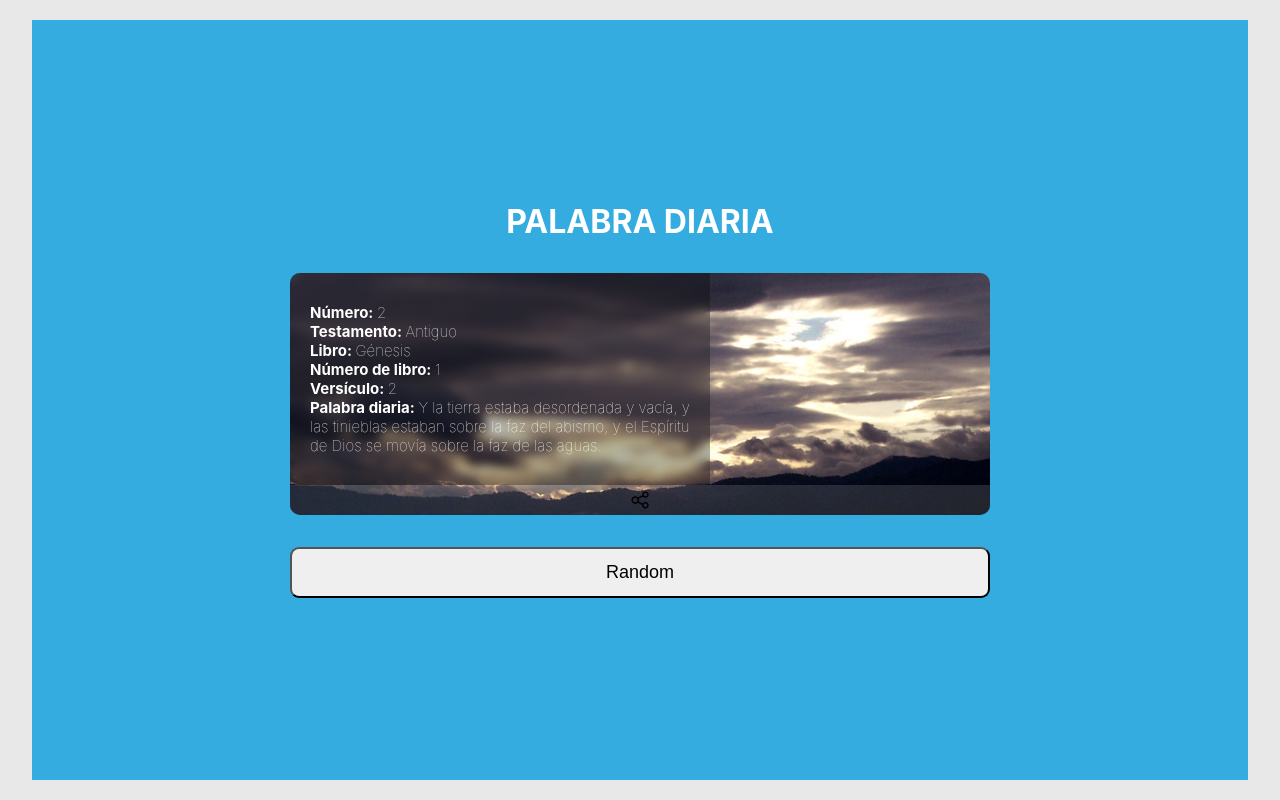
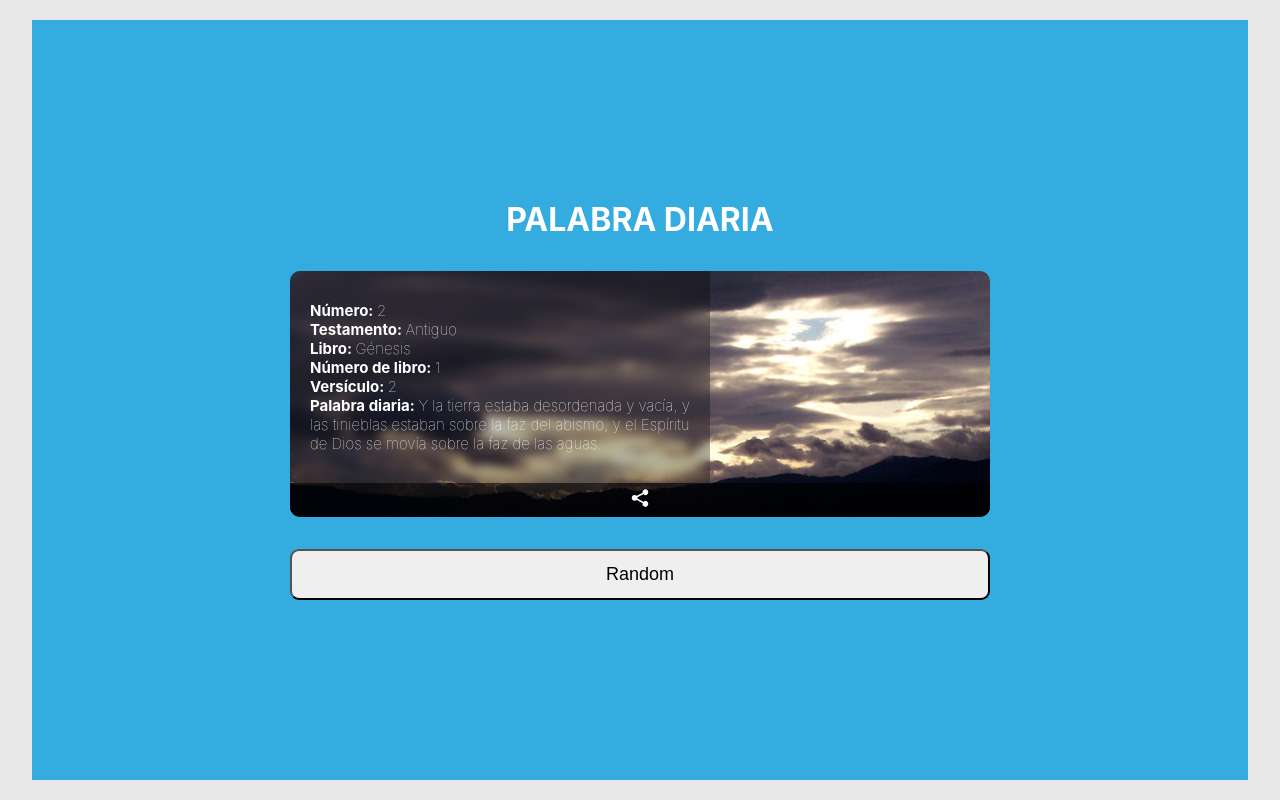
Before and after one commit to kevinok124/palabra-diaria, a React (Create React App) app in the folder frontend/: page / in a window 1280 px wide. Built offline with nearby package versions, Linux system fonts and the light colour scheme.

Commit message:
boton compartir

```diff
--- a/frontend/src/components/card.css
+++ b/frontend/src/components/card.css
@@ -48,7 +48,7 @@
 .card-social{
   width: 100%;
   height: auto;
-  background: rgba(255, 255, 255, 0.133);
+  background: rgba(0, 0, 0, 0.711);
   padding: 5px;
   border-radius: 0 0 10px 10px;
   display: flex;
@@ -60,4 +60,5 @@
 
 .card-social img{
   width: 20px;
+  color: white;
 }
--- a/frontend/src/components/randomItemPicker.js
+++ b/frontend/src/components/randomItemPicker.js
@@ -1,8 +1,7 @@
 import React, { useState, useEffect } from "react";
 import myData from "../Schema.json";
-import icono from "../imagenes/boton-de-compartir.png"
-
-
+// import icono from "../imagenes/boton-de-compartir.png"
+import icono2 from "../imagenes/boton.png";
 
 // const jsonData = [
 //   {Index:10},
@@ -25,16 +24,14 @@ const RandomItemPicker = () => {
 
   useEffect(() => {
     seleccionarElementoAleatorio();
-  // eslint-disable-next-line react-hooks/exhaustive-deps
+    // eslint-disable-next-line react-hooks/exhaustive-deps
   }, []);
 
   return (
     <div>
-
       {randomItem && (
         <div>
           <div className="card">
-
             <div className="card-inner">
               {/* Aquí puedes mostrar las propiedades del elemento aleatorio */}
               <p>
@@ -61,23 +58,17 @@ const RandomItemPicker = () => {
                 <strong>Palabra diaria: </strong>
                 {randomItem.Text}
               </p>
-
             </div>
             <div className="card-social">
-
-                <img src={icono}>
-
-                </img>
-
+              <i className="icono">
+                <img src={icono2} alt="icono-compartir"></img>
+              </i>
             </div>
           </div>
         </div>
       )}
 
-      <button onClick={seleccionarElementoAleatorio}>
-        Random
-      </button>
-
+      <button onClick={seleccionarElementoAleatorio}>Random</button>
     </div>
   );
 };
```
Also changed, not shown: frontend/src/imagenes/boton.png (added).
